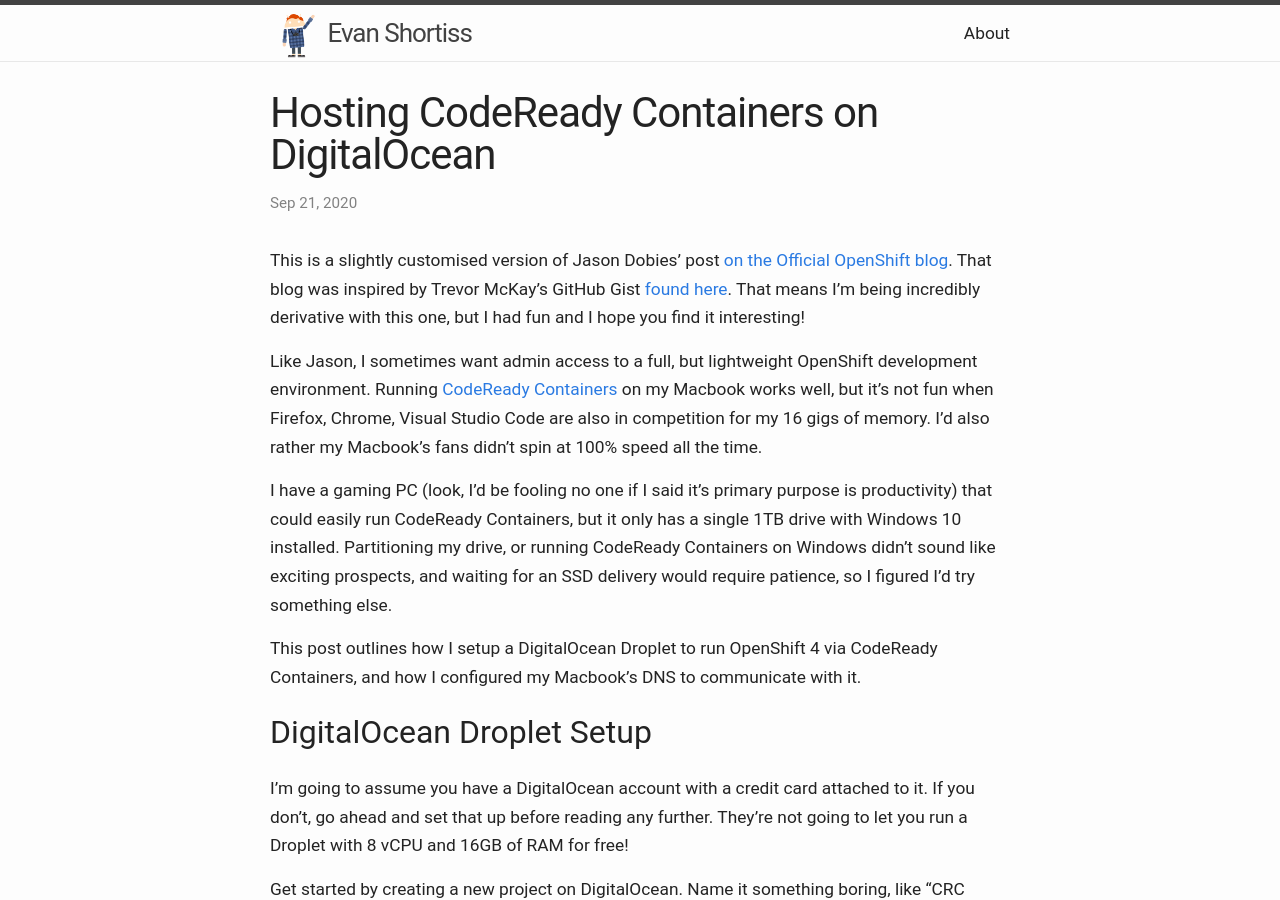
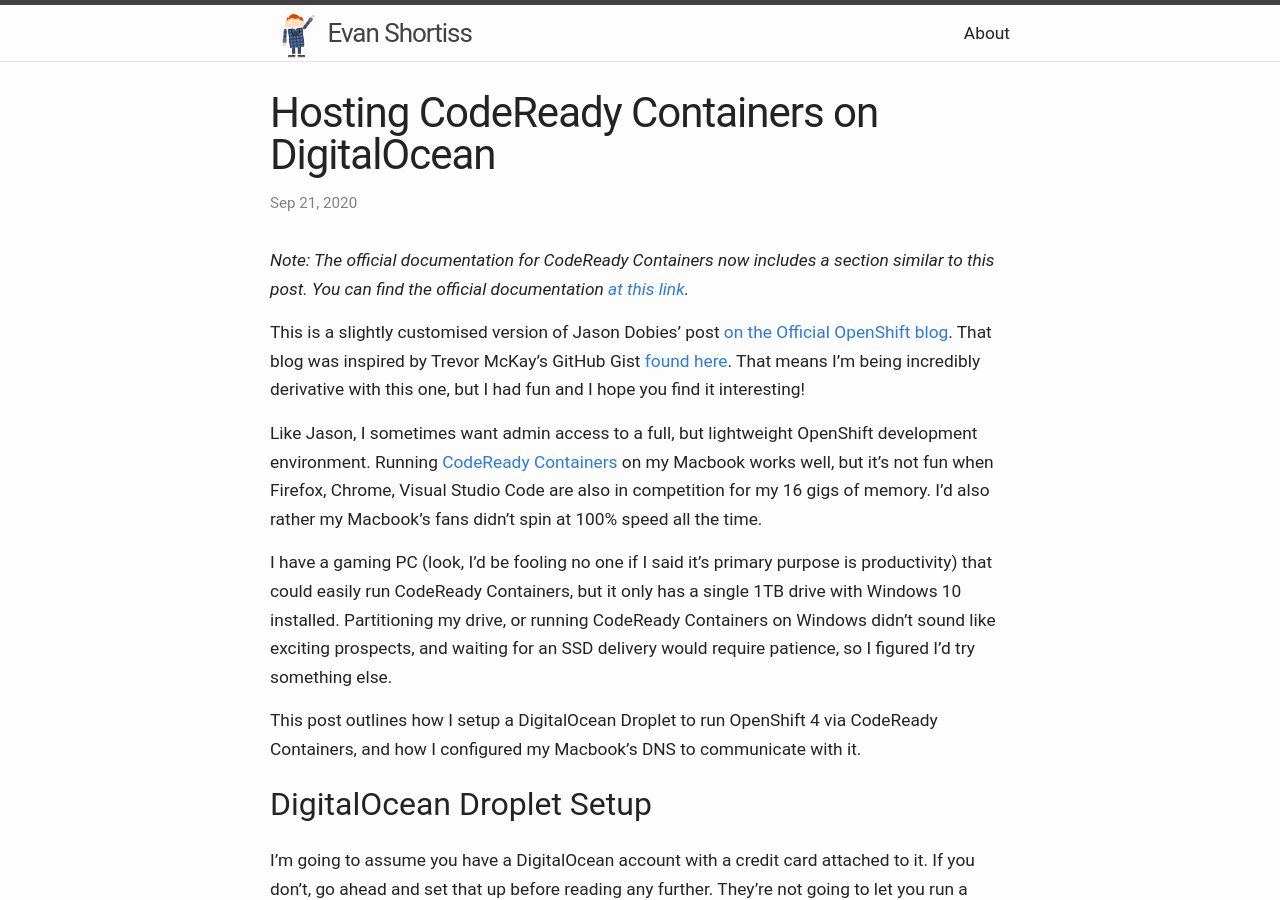
Before and after one commit to evanshortiss/evanshortiss.github.io, a Jekyll site: the page built from _posts/2020-09-21-code-ready-containers-on-digital-ocean.markdown, in a window 1280 px wide and 900 px high. Built offline with Jekyll 4.4.1, drawn with Linux system fonts in a browser that asks for light colours.

Commit message:
docs: update crc post with link to red hat docs

```diff
--- a/_posts/2020-09-21-code-ready-containers-on-digital-ocean.markdown
+++ b/_posts/2020-09-21-code-ready-containers-on-digital-ocean.markdown
@@ -4,6 +4,8 @@
 layout: post
 categories: development openshift
 ---
+
+_Note: The official documentation for CodeReady Containers now includes a section similar to this post. You can find the official documentation [at this link](https://access.redhat.com/documentation/en-us/red_hat_codeready_containers/1.19/html-single/getting_started_guide/index#setting-up-remote-server_gsg)._
 
 This is a slightly customised version of Jason Dobies' post [on the Official OpenShift blog](https://www.openshift.com/blog/accessing-codeready-containers-on-a-remote-server/). That blog was inspired by Trevor McKay's GitHub Gist [found here](https://gist.github.com/tmckayus/8e843f90c44ac841d0673434c7de0c6a). That means I'm being incredibly derivative with this one, but I had fun and I hope you find it interesting!
 
```
